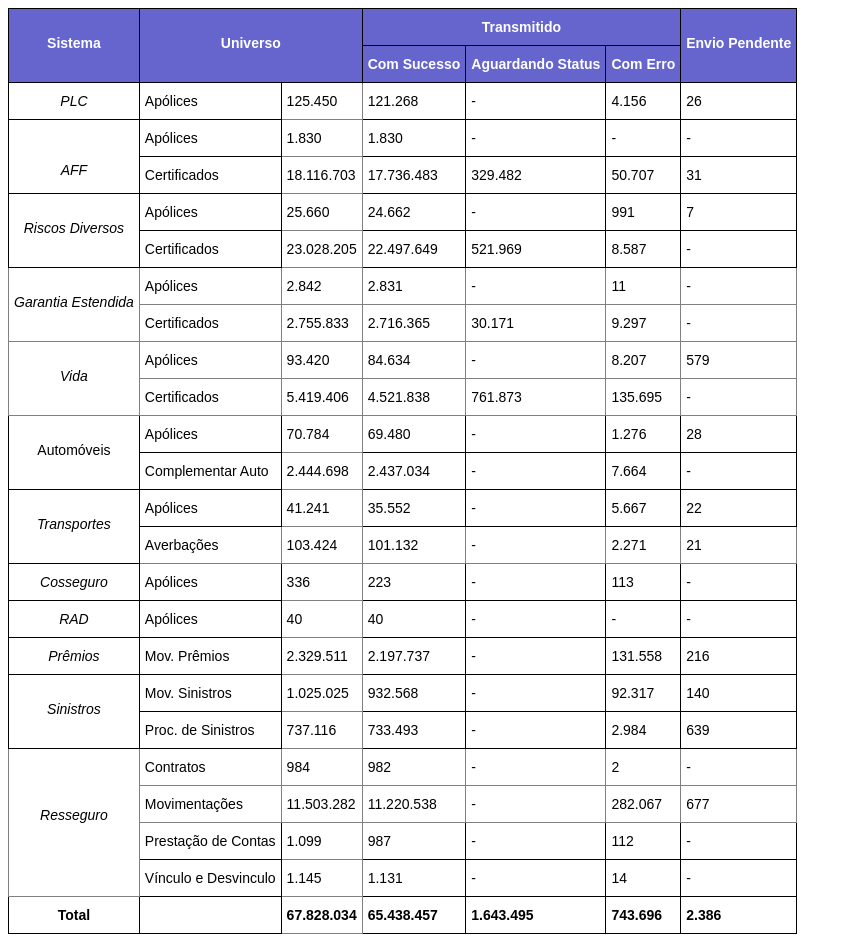
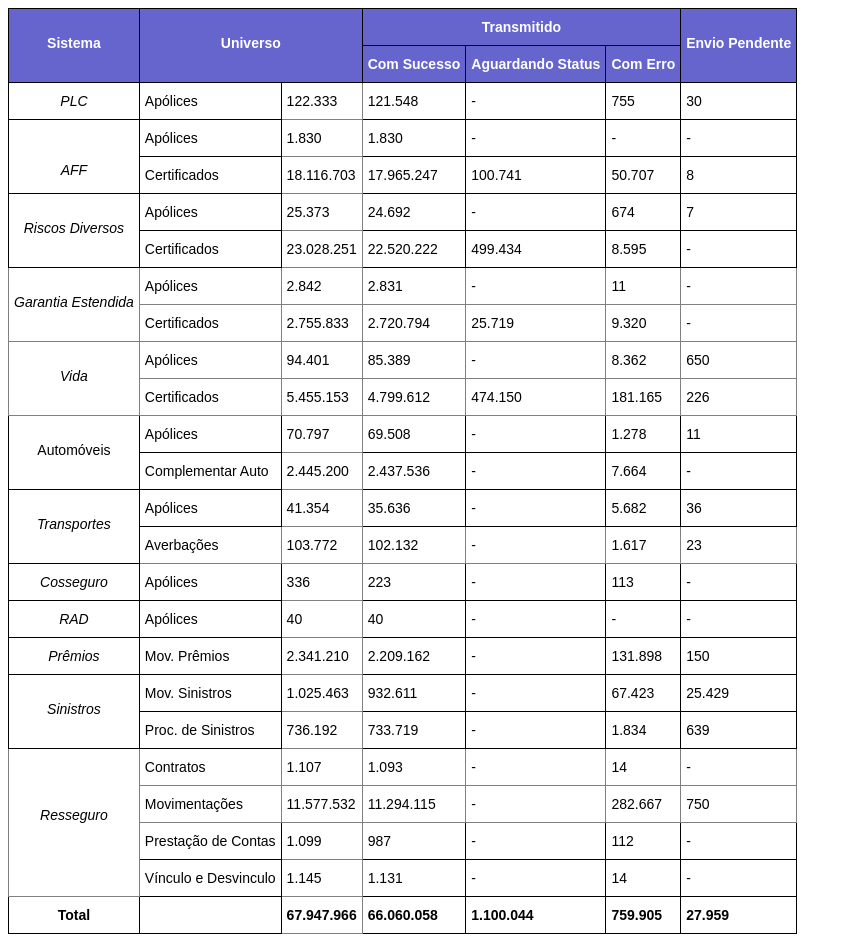
Before and after one commit to dtidanilopacheco/sroreport.github.io, a plain HTML site: page index.html in a window 1280 px wide. Shown: the whole page, without its empty margins (0-852 px from the left). Drawn offline with Linux system fonts and the light colour scheme.

Commit message:
report automate

```diff
--- a/index.html
+++ b/index.html
@@ -35,11 +35,11 @@
     <tr>
       <td class="tg-wp8o"><span style="font-style:italic">PLC</span></td>
       <td class="tg-73oq">Apólices </td>
-      <td class="tg-za14">125.450</td>
-      <td class="tg-73oq">121.268</td>
+      <td class="tg-za14">122.333</td>
+      <td class="tg-73oq">121.548</td>
       <td class="tg-73oq">-</td>
-      <td class="tg-73oq">4.156</td>
-      <td class="tg-73oq">26</td>
+      <td class="tg-73oq">755</td>
+      <td class="tg-73oq">30</td>
     </tr>
     <tr>
       <td class="tg-wp8o" rowspan="2"><br><br><span style="font-style:italic">AFF</span></td>
@@ -53,26 +53,26 @@
     <tr>
       <td class="tg-73oq">Certificados</td>
       <td class="tg-c6of">18.116.703</td>
-      <td class="tg-iks7">17.736.483</td>
-      <td class="tg-iks7">329.482</td>
+      <td class="tg-iks7">17.965.247</td>
+      <td class="tg-iks7">100.741</td>
       <td class="tg-iks7">50.707</td>
-      <td class="tg-iks7">31</td>
+      <td class="tg-iks7">8</td>
     </tr>
     <tr>
       <td class="tg-wp8o" rowspan="2"><br><span style="font-style:italic">Riscos Diversos</span></td>
       <td class="tg-73oq">Apólices</td>
-      <td class="tg-0pky">25.660</td>
-      <td class="tg-73oq">24.662</td>
+      <td class="tg-0pky">25.373</td>
+      <td class="tg-73oq">24.692</td>
       <td class="tg-73oq">-</td>
-      <td class="tg-73oq">991</td>
+      <td class="tg-73oq">674</td>
       <td class="tg-73oq">7</td>
     </tr>
     <tr>
       <td class="tg-73oq">Certificados</td>
-      <td class="tg-0pky">23.028.205</td>
-      <td class="tg-73oq">22.497.649</td>
-      <td class="tg-73oq">521.969</td>
-      <td class="tg-73oq">8.587</td>
+      <td class="tg-0pky">23.028.251</td>
+      <td class="tg-73oq">22.520.222</td>
+      <td class="tg-73oq">499.434</td>
+      <td class="tg-73oq">8.595</td>
       <td class="tg-73oq">-</td>
     </tr>
     <tr>
@@ -87,41 +87,41 @@
     <tr>
       <td class="tg-0pky">Certificados</td>
       <td class="tg-0pky">2.755.833</td>
-      <td class="tg-0pky">2.716.365</td>
-      <td class="tg-0pky">30.171</td>
-      <td class="tg-0pky">9.297</td>
+      <td class="tg-0pky">2.720.794</td>
+      <td class="tg-0pky">25.719</td>
+      <td class="tg-0pky">9.320</td>
       <td class="tg-0pky">-</td>
     </tr>
     <tr>
       <td class="tg-c3ow" rowspan="2"><br><span style="font-style:italic">Vida</span></td>
       <td class="tg-0pky">Apólices</td>
-      <td class="tg-c6of">93.420</td>
-      <td class="tg-c6of">84.634</td>
+      <td class="tg-c6of">94.401</td>
+      <td class="tg-c6of">85.389</td>
       <td class="tg-c6of">-</td>
-      <td class="tg-c6of">8.207</td>
-      <td class="tg-c6of">579</td>
+      <td class="tg-c6of">8.362</td>
+      <td class="tg-c6of">650</td>
     </tr>
     <tr>
       <td class="tg-0pky">Certificados</td>
-      <td class="tg-c6of">5.419.406</td>
-      <td class="tg-c6of">4.521.838</td>
-      <td class="tg-c6of">761.873</td>
-      <td class="tg-c6of">135.695</td>
-      <td class="tg-c6of">-</td>
+      <td class="tg-c6of">5.455.153</td>
+      <td class="tg-c6of">4.799.612</td>
+      <td class="tg-c6of">474.150</td>
+      <td class="tg-c6of">181.165</td>
+      <td class="tg-c6of">226</td>
     </tr>
     <tr>
       <td class="tg-wp8o" rowspan="2"><br>Automóveis</td>
       <td class="tg-73oq">Apólices</td>
-      <td class="tg-0pky">70.784</td>
-      <td class="tg-73oq">69.480</td>
+      <td class="tg-0pky">70.797</td>
+      <td class="tg-73oq">69.508</td>
       <td class="tg-73oq">-</td>
-      <td class="tg-73oq">1.276</td>
-      <td class="tg-73oq">28</td>
+      <td class="tg-73oq">1.278</td>
+      <td class="tg-73oq">11</td>
     </tr>
     <tr>
       <td class="tg-73oq">Complementar Auto</td>
-      <td class="tg-0pky">2.444.698</td>
-      <td class="tg-73oq">2.437.034</td>
+      <td class="tg-0pky">2.445.200</td>
+      <td class="tg-73oq">2.437.536</td>
       <td class="tg-73oq">-</td>
       <td class="tg-73oq">7.664</td>
       <td class="tg-73oq">-</td>
@@ -129,19 +129,19 @@
     <tr>
       <td class="tg-wp8o" rowspan="2"><br><span style="font-style:italic">Transportes</span></td>
       <td class="tg-73oq">Apólices</td>
-      <td class="tg-0pky">41.241</td>
-      <td class="tg-73oq">35.552</td>
+      <td class="tg-0pky">41.354</td>
+      <td class="tg-73oq">35.636</td>
       <td class="tg-73oq">-</td>
-      <td class="tg-73oq">5.667</td>
-      <td class="tg-73oq">22</td>
+      <td class="tg-73oq">5.682</td>
+      <td class="tg-73oq">36</td>
     </tr>
     <tr>
       <td class="tg-0pky">Averbações</td>
-      <td class="tg-0pky">103.424</td>
-      <td class="tg-0pky">101.132</td>
+      <td class="tg-0pky">103.772</td>
+      <td class="tg-0pky">102.132</td>
       <td class="tg-0pky">-</td>
-      <td class="tg-0pky">2.271</td>
-      <td class="tg-0pky">21</td>
+      <td class="tg-0pky">1.617</td>
+      <td class="tg-0pky">23</td>
     </tr>
     <tr>
       <td class="tg-wp8o"><span style="font-style:italic">Cosseguro</span></td>
@@ -164,45 +164,45 @@
     <tr>
       <td class="tg-wp8o"><span style="font-style:italic">Prêmios</span></td>
       <td class="tg-73oq">Mov. Prêmios</td>
-      <td class="tg-0pky">2.329.511</td>
-      <td class="tg-73oq">2.197.737</td>
+      <td class="tg-0pky">2.341.210</td>
+      <td class="tg-73oq">2.209.162</td>
       <td class="tg-73oq">-</td>
-      <td class="tg-73oq">131.558</td>
-      <td class="tg-73oq">216</td>
+      <td class="tg-73oq">131.898</td>
+      <td class="tg-73oq">150</td>
     </tr>
     <tr>
       <td class="tg-wp8o" rowspan="2"><br><span style="font-style:italic">Sinistros</span></td>
       <td class="tg-73oq">Mov. Sinistros</td>
-      <td class="tg-0pky">1.025.025</td>
-      <td class="tg-73oq">932.568</td>
+      <td class="tg-0pky">1.025.463</td>
+      <td class="tg-73oq">932.611</td>
       <td class="tg-73oq">-</td>
-      <td class="tg-73oq">92.317</td>
-      <td class="tg-73oq">140</td>
+      <td class="tg-73oq">67.423</td>
+      <td class="tg-73oq">25.429</td>
     </tr>
     <tr>
       <td class="tg-73oq">Proc. de Sinistros</td>
-      <td class="tg-0pky">737.116</td>
-      <td class="tg-73oq">733.493</td>
+      <td class="tg-0pky">736.192</td>
+      <td class="tg-73oq">733.719</td>
       <td class="tg-73oq">-</td>
-      <td class="tg-73oq">2.984</td>
+      <td class="tg-73oq">1.834</td>
       <td class="tg-73oq">639</td>
     </tr>
     <tr>
       <td class="tg-c3ow" rowspan="4"><br><br><br><span style="font-style:italic">Resseguro</span></td>
       <td class="tg-0pky">Contratos</td>
-      <td class="tg-0pky">984</td>
-      <td class="tg-0pky">982</td>
+      <td class="tg-0pky">1.107</td>
+      <td class="tg-0pky">1.093</td>
       <td class="tg-0pky">-</td>
-      <td class="tg-0pky">2</td>
+      <td class="tg-0pky">14</td>
       <td class="tg-0pky">-</td>
     </tr>
     <tr>
       <td class="tg-0pky">Movimentações</td>
-      <td class="tg-0pky">11.503.282</td>
-      <td class="tg-0pky">11.220.538</td>
+      <td class="tg-0pky">11.577.532</td>
+      <td class="tg-0pky">11.294.115</td>
       <td class="tg-0pky">-</td>
-      <td class="tg-0pky">282.067</td>
-      <td class="tg-0pky">677</td>
+      <td class="tg-0pky">282.667</td>
+      <td class="tg-0pky">750</td>
     </tr>
     <tr>
       <td class="tg-73oq">Prestação de Contas</td>
@@ -223,11 +223,11 @@
     <tr>
       <td class="tg-wp8o"><span style="font-weight:bold">Total</span></td>
       <td class="tg-mcqj"></td>
-      <td class="tg-fymr">67.828.034</td>
-      <td class="tg-mcqj">65.438.457</td>
-      <td class="tg-mcqj">1.643.495</td>
-      <td class="tg-mcqj">743.696</td>
-      <td class="tg-mcqj">2.386</td>
+      <td class="tg-fymr">67.947.966</td>
+      <td class="tg-mcqj">66.060.058</td>
+      <td class="tg-mcqj">1.100.044</td>
+      <td class="tg-mcqj">759.905</td>
+      <td class="tg-mcqj">27.959</td>
     </tr>
   </tbody>
   </table>
```
